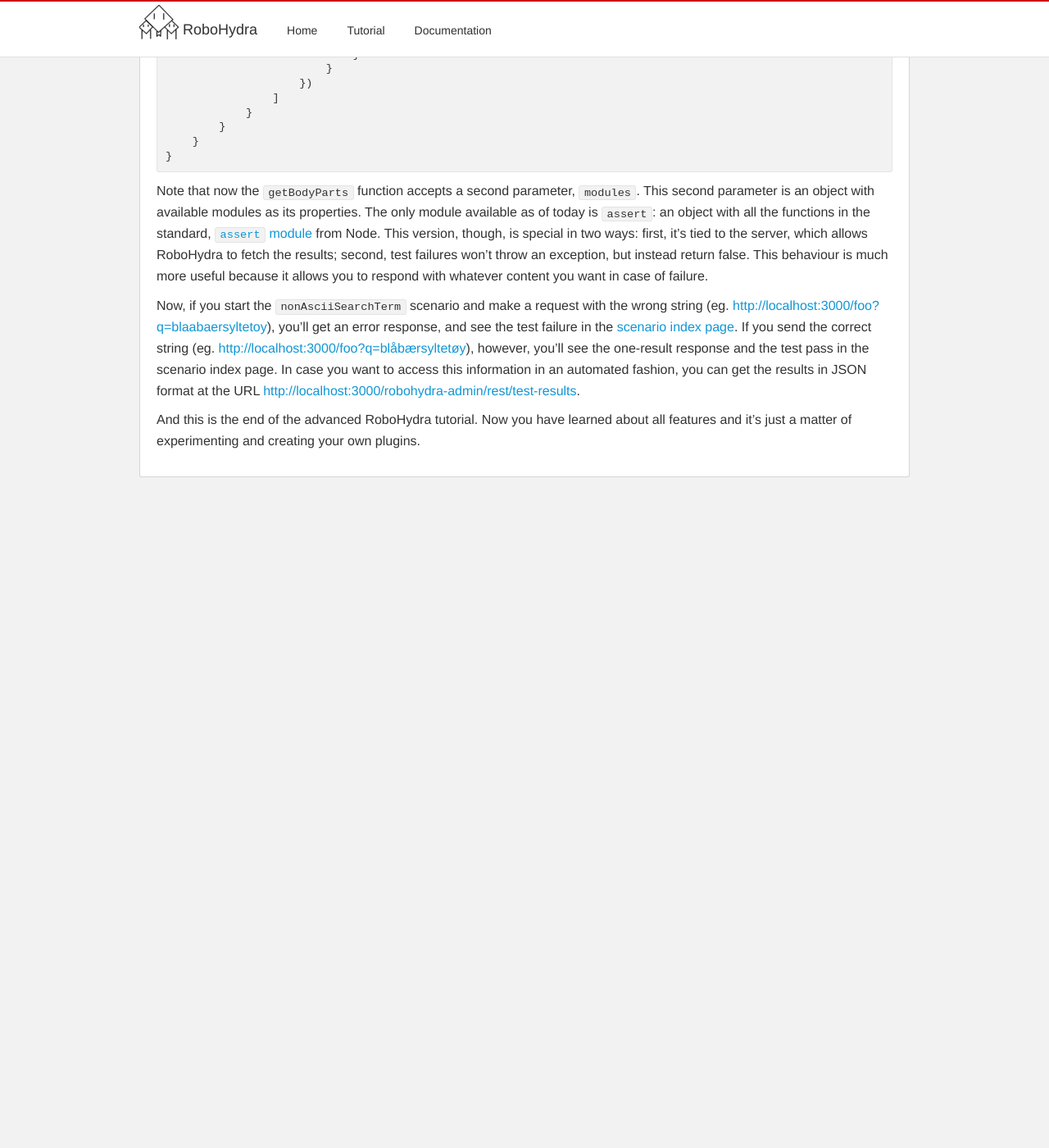
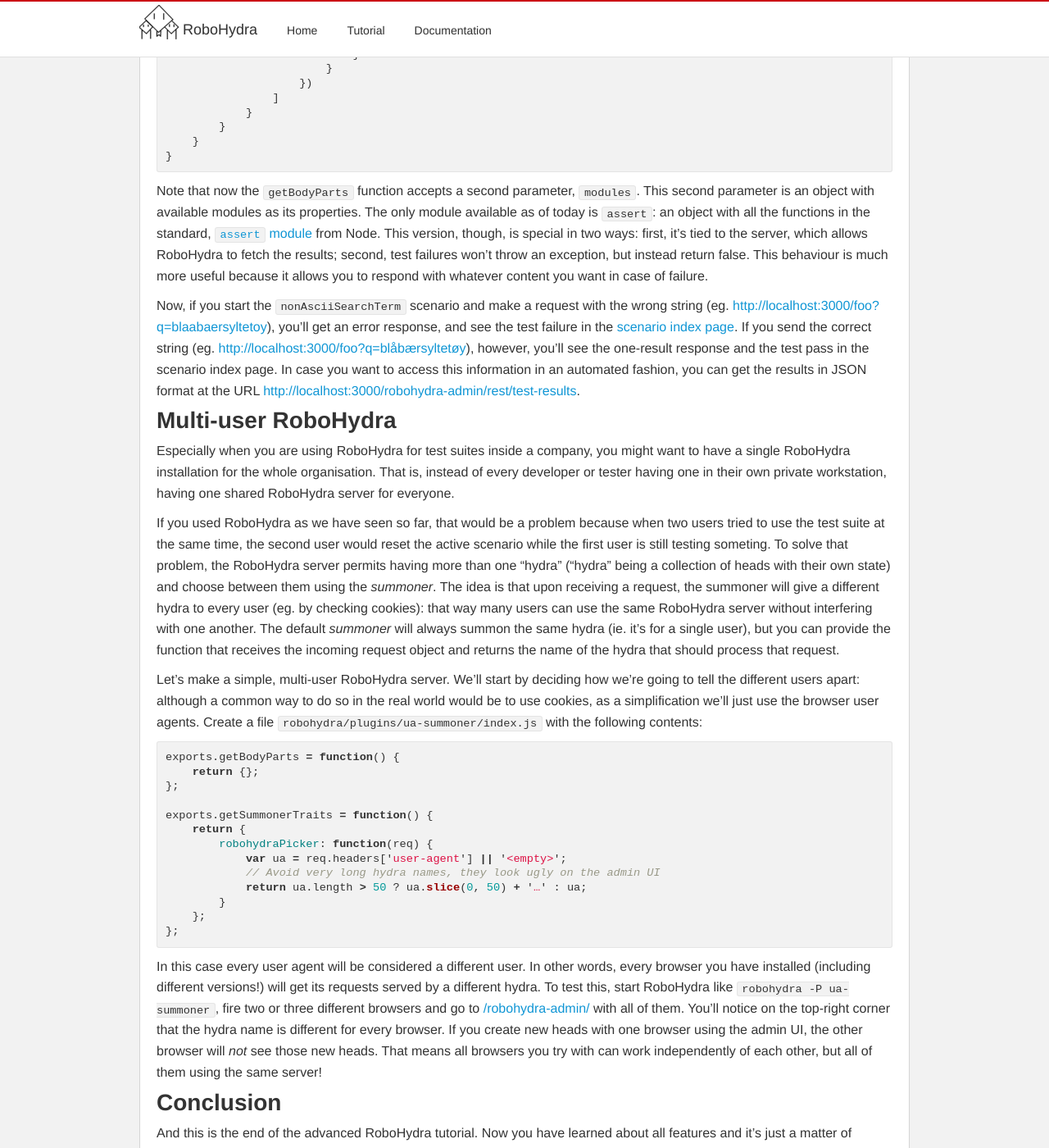
Before and after one commit to robohydra/robohydra, a Jekyll site: the page built from tutorial/next/advanced/index.md, in a window 1280 px wide and 1400 px high, scrolled down 4915 px. Shown: the whole window at 82% size. Built offline with Jekyll 4.4.1, drawn with Linux system fonts in a browser that asks for light colours; before the commit the page ends 5517 px from its top, so only the background shows below that.

Commit message:
Add tutorial section about summoners

```diff
--- a/tutorial/next/advanced/index.md
+++ b/tutorial/next/advanced/index.md
@@ -349,6 +349,68 @@ scenario index page. In case you want to access this information in an
 automated fashion, you can get the results in JSON format at the URL
 [http://localhost:3000/robohydra-admin/rest/test-results](http://localhost:3000/robohydra-admin/rest/test-results).
 
+
+Multi-user RoboHydra
+--------------------
+
+Especially when you are using RoboHydra for test suites inside a
+company, you might want to have a single RoboHydra installation for
+the whole organisation. That is, instead of every developer or tester
+having one in their own private workstation, having one shared
+RoboHydra server for everyone.
+
+If you used RoboHydra as we have seen so far, that would be a problem
+because when two users tried to use the test suite at the same time,
+the second user would reset the active scenario while the first user
+is still testing someting. To solve that problem, the RoboHydra server
+permits having more than one "hydra" ("hydra" being a collection of
+heads with their own state) and choose between them using the
+*summoner*. The idea is that upon receiving a request, the summoner
+will give a different hydra to every user (eg. by checking cookies):
+that way many users can use the same RoboHydra server without
+interfering with one another. The default *summoner* will always
+summon the same hydra (ie. it's for a single user), but you can
+provide the function that receives the incoming request object and
+returns the name of the hydra that should process that request.
+
+Let's make a simple, multi-user RoboHydra server. We'll start by
+deciding how we're going to tell the different users apart: although a
+common way to do so in the real world would be to use cookies, as a
+simplification we'll just use the browser user agents. Create a file
+`robohydra/plugins/ua-summoner/index.js` with the following contents:
+
+{% highlight javascript %}
+exports.getBodyParts = function() {
+    return {};
+};
+
+exports.getSummonerTraits = function() {
+    return {
+        robohydraPicker: function(req) {
+            var ua = req.headers['user-agent'] || '<empty>';
+            // Avoid very long hydra names, they look ugly on the admin UI
+            return ua.length > 50 ? ua.slice(0, 50) + '…' : ua;
+        }
+    };
+};
+{% endhighlight %}
+
+In this case every user agent will be considered a different user. In
+other words, every browser you have installed (including different
+versions!) will get its requests served by a different hydra. To test
+this, start RoboHydra like `robohydra -P ua-summoner`, fire two or
+three different browsers and go to
+[/robohydra-admin/](http://localhost:3000/robohydra-admin/) with all
+of them. You'll notice on the top-right corner that the hydra name is
+different for every browser. If you create new heads with one browser
+using the admin UI, the other browser will _not_ see those new
+heads. That means all browsers you try with can work independently of
+each other, but all of them using the same server!
+
+
+Conclusion
+----------
+
 And this is the end of the advanced RoboHydra tutorial. Now you have
 learned about all features and it's just a matter of experimenting and
 creating your own plugins.
```
